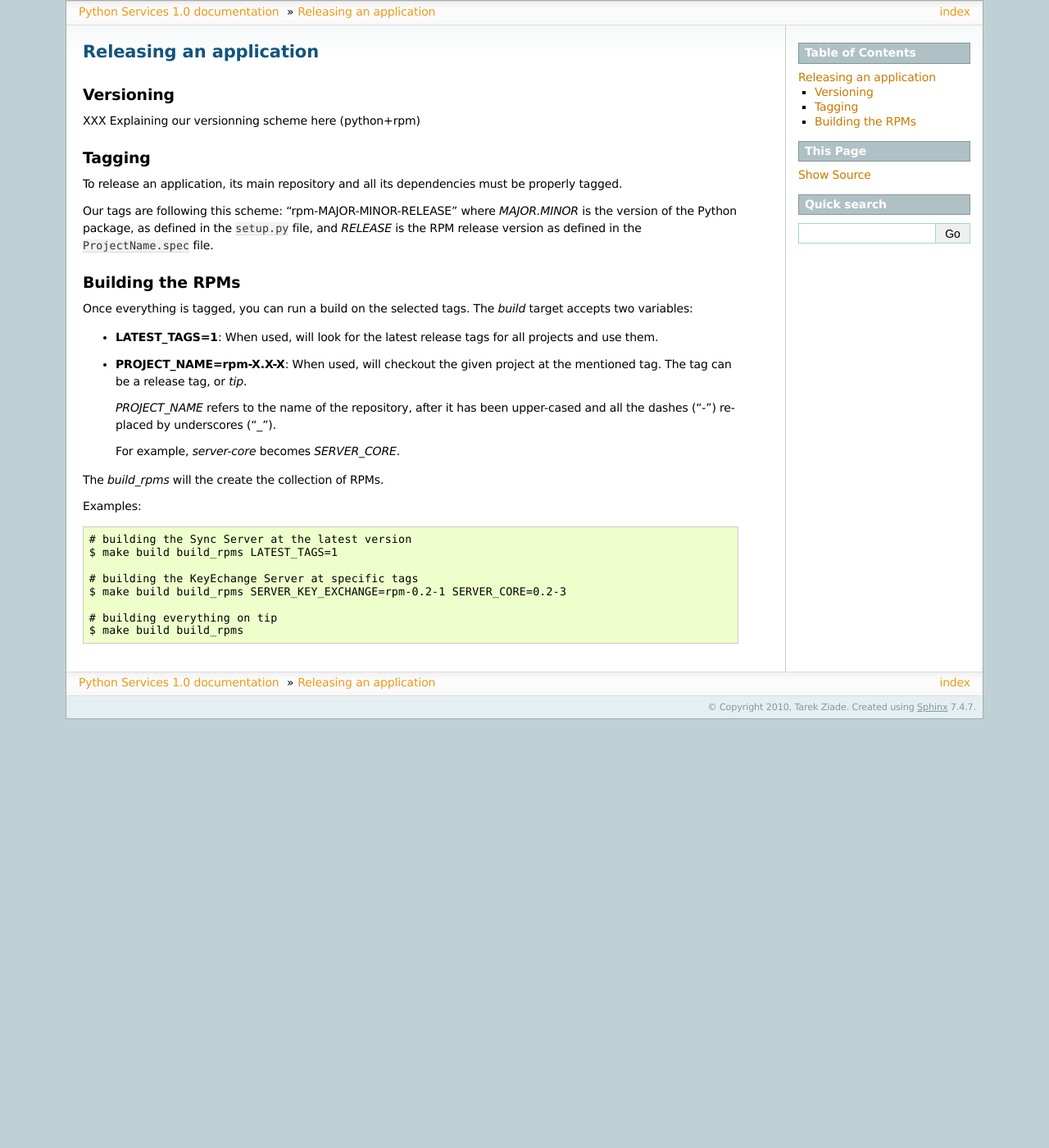
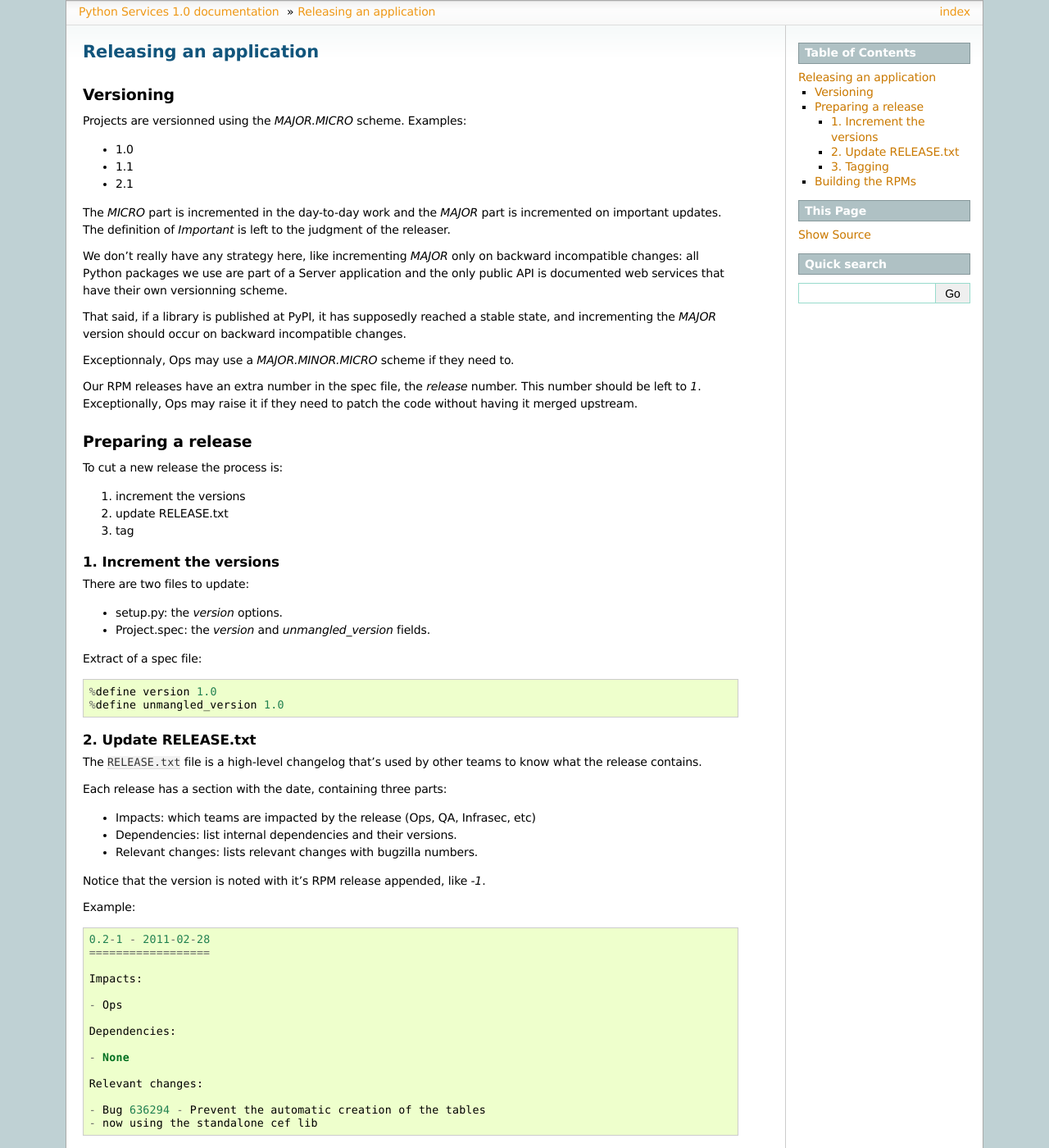
Before and after one commit to mozilla-services/docs, a Sphinx documentation site: the page built from source/release.rst, in a window 1280 px wide and 1400 px high. Shown: the whole window at 82% size. Built offline with Sphinx 7.4.7, drawn with Linux system fonts in a browser that asks for light colours; some of the changed text lies outside the part shown.

Commit message:
more on versions

```diff
--- a/source/release.rst
+++ b/source/release.rst
@@ -7,19 +7,101 @@ Releasing an application
 Versioning
 ==========
 
-XXX Explaining our versionning scheme here (python+rpm)
+Projects are versionned using the *MAJOR.MICRO* scheme. Examples:
+
+- 1.0
+- 1.1
+- 2.1
+
+The *MICRO* part is incremented in the day-to-day work and the *MAJOR*
+part is incremented on important updates. The definition of *Important*
+is left to the judgment of the releaser.
+
+We don't really have any strategy here, like incrementing *MAJOR* only
+on backward incompatible changes: all Python packages we use are part of a
+Server application and the only public API is documented web services that
+have their own versionning scheme.
+
+That said, if a library is published at PyPI, it has supposedly reached
+a stable state, and incrementing the *MAJOR* version should occur on backward
+incompatible changes.
+
+Exceptionnaly, Ops may use a *MAJOR.MINOR.MICRO* scheme if they need to.
+
+Our RPM releases have an extra number in the spec file, the *release* number.
+This number should be left to *1*. Exceptionally, Ops may raise it if they
+need to patch the code without having it merged upstream.
+
+Preparing a release
+===================
+
+To cut a new release the process is:
+
+1. increment the versions
+2. update RELEASE.txt
+3. tag
 
 
-Tagging
-=======
+1. Increment the versions
+:::::::::::::::::::::::::
 
-To release an application, its main repository and all its dependencies
-must be properly tagged.
+There are two files to update:
+
+- setup.py: the *version* options.
+- Project.spec: the *version* and *unmangled_version* fields.
+
+Extract of a spec file::
+
+    %define version 1.0
+    %define unmangled_version 1.0
+
+
+2. Update RELEASE.txt
+::::::::::::::::::::::
+
+The :file:`RELEASE.txt` file is a high-level changelog that's used by other
+teams to know what the release contains.
+
+Each release has a section with the date, containing three parts:
+
+- Impacts: which teams are impacted by the release (Ops, QA, Infrasec, etc)
+- Dependencies: list internal dependencies and their versions.
+- Relevant changes: lists relevant changes with bugzilla numbers.
+
+Notice that the version is noted with it's RPM release appended, like *-1*.
+
+Example::
+
+
+    0.2-1 - 2011-02-28
+    ==================
+
+    Impacts:
+
+    - Ops
+
+    Dependencies:
+
+    - None
+
+    Relevant changes:
+
+    - Bug 636294 - Prevent the automatic creation of the tables
+    - now using the standalone cef lib
+
+
+3. Tagging
+::::::::::
 
 Our tags are following this scheme: "rpm-MAJOR-MINOR-RELEASE" where
 *MAJOR.MINOR* is the version of the Python package, as defined in the
 :file:`setup.py` file, and *RELEASE* is the RPM release version as defined
 in the :file:`ProjectName.spec` file.
+
+Example::
+
+    $ hg tag "rpm-2.1-1"
+
 
 
 .. _rpm-building:
```
